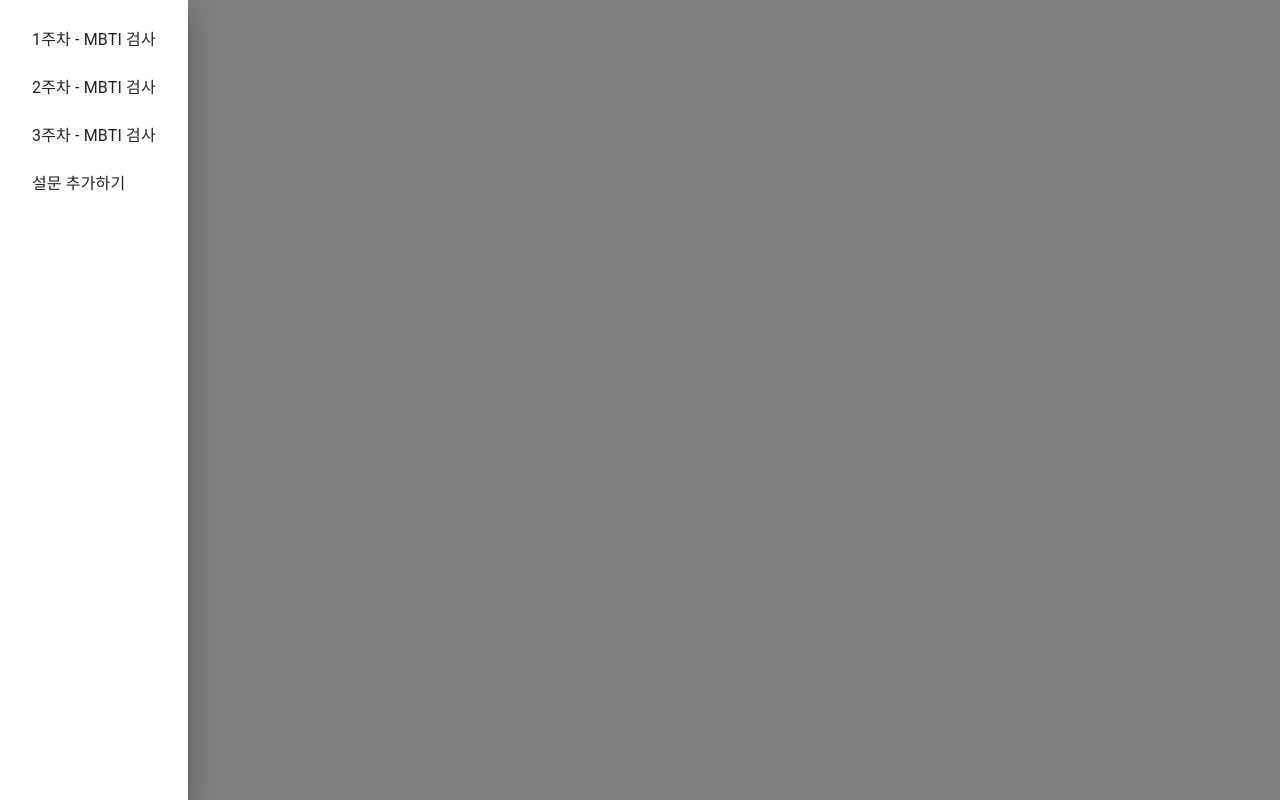
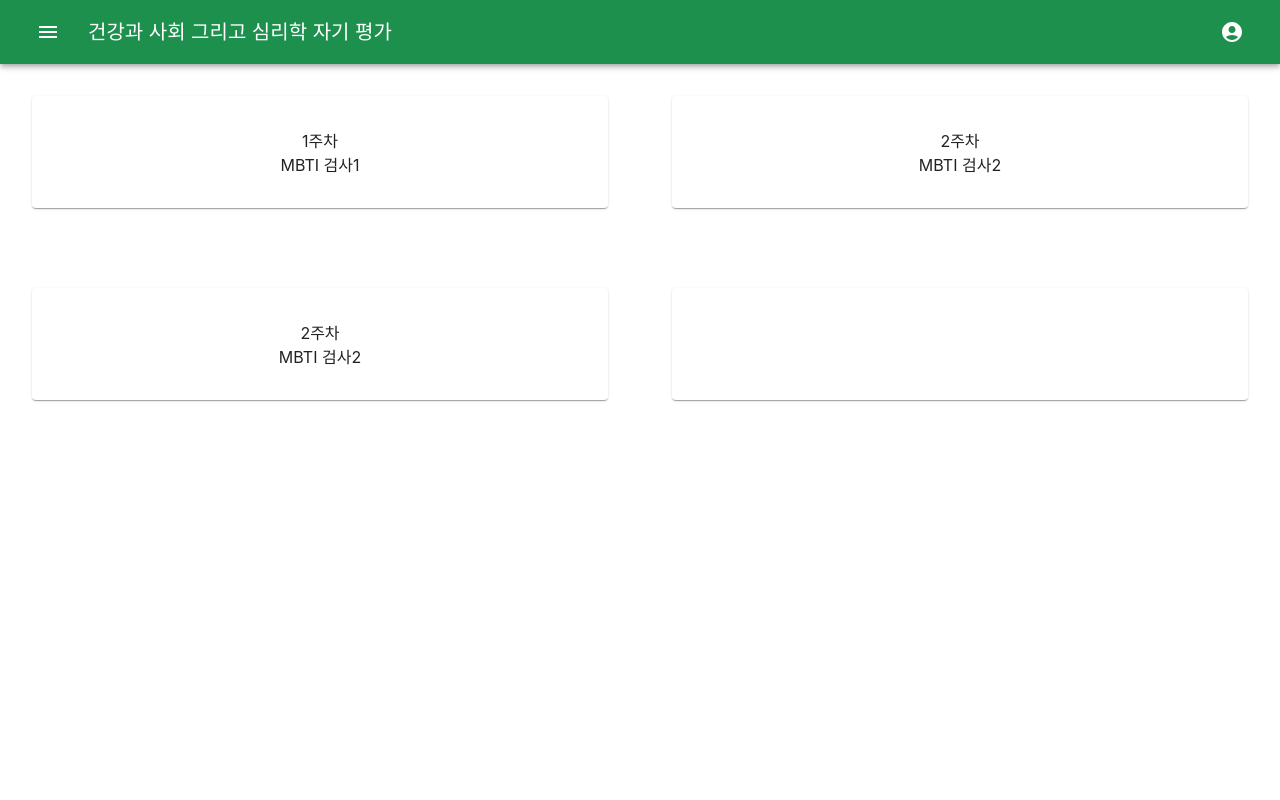
Before and after one commit to dewpe000/CheckSaSim-front, a React (Create React App) app: page / in a window 1280 px wide. Built offline with nearby package versions, Linux system fonts and the light colour scheme; the HTML template or start-up script is replaced by a standard one.

Commit message:
feat: add mainpage, header, sidebar, loginmodal

```diff
--- a/src/App.tsx
+++ b/src/App.tsx
@@ -1,12 +1,64 @@
-import React from 'react';
-import { Survey } from './UserPage/components/Survey';
-import './App.css';
+import { useState } from 'react';
+import { ThemeProvider } from '@mui/material/styles';
+import { LoginModal } from './Login/LoginModal';
+import { Header } from './Header/Header';
+import { MainPage } from './UserPage/components/MainPage';
+import { SideBar, surveyInfoType } from './UserPage/components/SideBar';
+import { globalTheme } from './theme';
 
 function App() {
+  const surveyData: surveyInfoType[] = [
+    {
+      title: "MBTI 검사1",
+      week: 1,
+      id: 1,
+    },
+    {
+      title: "MBTI 검사2",
+      week: 2,
+      id: 2,
+    },
+    {
+      title: "MBTI 검사2",
+      week: 2,
+      id: 2,
+    },
+  ]
+  const [barOpen, setBarOpen] = useState(false);
+  const [isAdmin, setIsAdmin] = useState(false);
+  const [modalOpen, setModalOpen] = useState(false);
+
+  const changeBarOpen = (open: boolean) => {
+    setBarOpen(open);
+  }
+  const changeIsAdmin = (isAdmin: boolean) => {
+    setIsAdmin(isAdmin);
+  }
+  const changeModalOpen = (open: boolean) => {
+    setModalOpen(open);
+  }
+
   return (
-    <div className="App">
-      <Survey />
-    </div>
+    <ThemeProvider theme={globalTheme}>
+      {modalOpen &&
+        <LoginModal
+          modalOpen={modalOpen}
+          onChangeIsAdmin={changeIsAdmin}
+          onChangeModalOpen={changeModalOpen}
+        />
+      }
+      <Header
+        onChangeBarOpen={changeBarOpen}
+        onChangeModalOpen={changeModalOpen}
+      />
+      <SideBar
+        isAdmin={isAdmin}
+        surveyInfo={surveyData}
+        onChangeBarOpen={changeBarOpen}
+        barOpen={barOpen}
+      />
+      <MainPage recentSurvey={surveyData}/>
+    </ThemeProvider>
   );
 }
 
--- /dev/null
+++ b/src/Header/Header.tsx
@@ -0,0 +1,39 @@
+import IconButton from '@mui/material/IconButton';
+import MenuIcon from '@mui/icons-material/Menu';
+import AccountCircleIcon from '@mui/icons-material/AccountCircle';
+import { Typography, Toolbar, Box, AppBar} from '@mui/material';
+
+interface HeaderProps {
+    onChangeBarOpen: (isAdmin: boolean) => void,
+    onChangeModalOpen: (open: boolean) => void,
+}
+export function Header(props: HeaderProps) {
+    return (
+        <div className="App">
+             <Box sx={{ flexGrow: 1 }}>
+                <AppBar position="static">
+                    <Toolbar>
+                    <IconButton
+                        size="large"
+                        color="inherit"
+                        onClick={() => props.onChangeBarOpen(true)}
+                        sx={{ mr: 2 }}
+                    >
+                        <MenuIcon />
+                    </IconButton>
+                    <Typography variant="h6" component="div" sx={{ flexGrow: 1 }}>
+                        건강과 사회 그리고 심리학 자기 평가
+                    </Typography>
+                    <IconButton
+                        size="large"
+                        color="inherit"
+                        onClick={() => props.onChangeModalOpen(true)}
+                    >
+                        <AccountCircleIcon/>
+                    </IconButton>
+                    </Toolbar>
+                </AppBar>
+            </Box>
+        </div>
+    );
+}
--- /dev/null
+++ b/src/Login/LoginModal.tsx
@@ -0,0 +1,78 @@
+import { useState, ChangeEvent } from 'react';
+import { Box, Typography, Modal,
+    Button, TextField, Alert, Stack } from '@mui/material';
+
+interface LoginModalProps {
+    modalOpen: boolean,
+    onChangeIsAdmin: (isAdmin: boolean) => void,
+    onChangeModalOpen: (isAdmin: boolean) => void,
+}
+export function LoginModal(props : LoginModalProps) {
+    const [fieldCheck, setFieldCheck] = useState(false)
+    const [id, setId] = useState("")
+    const [pw, setPw] = useState("")
+    const [loginSuccess, setLoginSuccess] = useState("")
+    // "error" : 에러가 발생했습니다. "fail" : 로그인 실패
+
+    const idChangeHandler = (e: ChangeEvent<HTMLInputElement | HTMLTextAreaElement>) => {
+        setId(e.target.value);
+    }
+    const pwChangeHandler = (e: ChangeEvent<HTMLInputElement | HTMLTextAreaElement>) => {
+        setPw(e.target.value);
+    }
+    const loginButtonClickHandler = () => {
+        if (!id || !pw) { // 아이디 비밀번호 필수 입력 필드 체크
+            setFieldCheck(true);
+            return;
+        }
+        setLoginSuccess("error");
+        // 성공했을 시
+        //props.onChangeIsAdmin(true)
+    }
+
+    return (
+        <Modal
+            open={props.modalOpen}
+            onClose={() => props.onChangeModalOpen(false)}
+        >
+            <Box sx={modalStyle}>
+                <Stack spacing={1}>
+                    <Typography variant="h6" sx={{marginBottom: '1rem'}}>
+                        관리자 로그인
+                    </Typography>
+                    <TextField
+                        id="outlined-basic"
+                        error={fieldCheck && !id}
+                        value={id}
+                        onChange={idChangeHandler}
+                        label="ID"
+                    />
+                    <TextField
+                        id="outlined-basic"
+                        error={fieldCheck && !pw}
+                        value={pw}
+                        onChange={pwChangeHandler}
+                        label="password"
+                    />
+                    <Button variant='outlined' onClick={loginButtonClickHandler}>Log in</Button>
+                    {loginSuccess === "error" &&
+                        <Alert severity="error">로그인 중 에러가 발생했습니다.</Alert>
+                    }
+                    {loginSuccess === "fail" &&
+                        <Alert severity="warning">아이디 혹은 패스워드가 잘못 되었습니다.</Alert>
+                    }
+                </Stack>
+            </Box>
+        </Modal>
+    )
+}
+const modalStyle = {
+    position: 'absolute' as 'absolute',
+    textAlign: 'center',
+    top: '50%',
+    left: '50%',
+    transform: 'translate(-50%, -50%)',
+    width: 400,
+    bgcolor: 'background.paper',
+    padding: '4rem',
+};
--- a/src/UserPage/components/MainPage.tsx
+++ b/src/UserPage/components/MainPage.tsx
@@ -1,6 +1,65 @@
-export function MainPage() {
+import { useEffect, useState } from 'react';
+import { Box, Paper, Stack } from '@mui/material';
+
+interface MainPageProps {
+    recentSurvey: surveyInfoType[],
+}
+export function MainPage(props: MainPageProps) {
+    const [recentInfo, setRecentInfo] = useState<surveyInfoType[]>([])
+
+    useEffect(() => { // 4보다 작을 경우 추가
+        let addedInfo = [...props.recentSurvey]
+        const recentLen = addedInfo.length;
+        if (recentLen < 4) {
+            for (let i=0; i < 4 - recentLen; i++) {
+                addedInfo.push({
+                    title: "",
+                    week: 0,
+                    id: 0,
+                })
+            }
+        }
+        setRecentInfo(addedInfo);
+    }, [props.recentSurvey])
+
+    const paperClickHandler = (id: number) => {
+        console.log(id)
+        // id 받아서 해당 설문 페이지로 이동
+    }
+
+    const drawBoxes = (info: surveyInfoType[]) => (
+        <Box sx={boxStyle}>
+            {info.map(i =>
+                <Paper
+                    sx={paperStyle}
+                    key={i.id}
+                >
+                    <Box onClick={() => paperClickHandler(i.id)}>{i.title ? `${i.week}주차` : ''}</Box>
+                    <Box>{i.title}</Box>
+                </Paper>
+            )}
+        </Box>
+    )
+
     return (
-        <div className="App">
-        </div>
+        <Stack spacing={2}>
+            {drawBoxes(recentInfo.slice(0, 2))}
+            {drawBoxes(recentInfo.slice(2, 4))}
+        </Stack>
     );
 }
+const boxStyle = {
+    display: 'flex',
+    justifyContent: 'space-between',
+}
+const paperStyle = {
+    textAlign: 'center',
+    padding: '2rem',
+    margin: '2rem',
+    width : '50%',
+}
+export interface surveyInfoType {
+    title: string,
+    week: number,
+    id: number,
+}
--- a/src/UserPage/components/SideBar.tsx
+++ b/src/UserPage/components/SideBar.tsx
@@ -1,17 +1,15 @@
-import { useState } from 'react';
-import { IconButton, List, ListItemText, ListItemButton,
+import { List, ListItemText, ListItemButton,
     ListItem, SwipeableDrawer, Box } from '@mui/material';
-import MenuOpenIcon from '@mui/icons-material/MenuOpen';
 
 interface SideBarProps {
     isAdmin : boolean,
+    barOpen: boolean,
     surveyInfo: surveyInfoType[],
+    onChangeBarOpen: (isAdmin: boolean) => void,
 }
-export function SideBar(props : SideBarProps) {
+export function SideBar(props: SideBarProps) {
     const isAdmin = props.isAdmin;
     const surveyInfo = props.surveyInfo;
-
-    const [barOpen, setBarOpen] = useState(true);
 
     const toggleDrawer =
         (open: boolean) =>
@@ -25,7 +23,7 @@
             {
                 return;
             }
-            setBarOpen(open);
+            props.onChangeBarOpen(open);
     };
 
     const list = () => (
@@ -33,8 +31,9 @@
           role="presentation"
           onClick={toggleDrawer(false)}
           onKeyDown={toggleDrawer(false)}
+          sx={{padding : '1rem'}}
         >
-          <List sx={{padding : '1rem'}}>
+          <List>
             {surveyInfo.map((info, index) => (
               <ListItem key={index} disablePadding>
                 <ListItemButton>
@@ -55,14 +54,9 @@
 
     return (
         <div>
-            {!barOpen &&
-                <IconButton onClick={toggleDrawer(true)}>
-                    <MenuOpenIcon/>
-                </IconButton>
-            }
             <SwipeableDrawer
                 anchor="left"
-                open={barOpen}
+                open={props.barOpen}
                 onClose={toggleDrawer(false)}
                 onOpen={toggleDrawer(true)}
             >
@@ -71,8 +65,8 @@
         </div>
     );
 }
-
 export interface surveyInfoType {
     title: string,
     week: number,
+    id: number,
 }
--- a/src/UserPage/components/Survey.tsx
+++ b/src/UserPage/components/Survey.tsx
@@ -1,24 +1,6 @@
-import { SideBar } from "./SideBar";
-import { surveyInfoType } from "./SideBar";
-
 export function Survey() {
-    const surveyData: surveyInfoType[] = [
-        {
-          title : "MBTI 검사",
-          week : 1
-        },
-        {
-          title : "MBTI 검사",
-          week : 2
-        },
-        {
-          title : "MBTI 검사",
-          week : 3
-        },
-      ]
     return (
         <div className="App">
-            <SideBar isAdmin={true} surveyInfo={surveyData}/>
         </div>
     );
 }
--- /dev/null
+++ b/src/theme.ts
@@ -0,0 +1,15 @@
+import { createTheme } from '@mui/material/styles';
+
+export const globalTheme = createTheme({
+    palette: {
+      primary: {
+        main: '#1D904E',
+      },
+      secondary: {
+        main: '#E6F5EC',
+      },
+    },
+    typography: {
+      fontFamily: 'Futura, sans-serif',
+    }
+});
```
